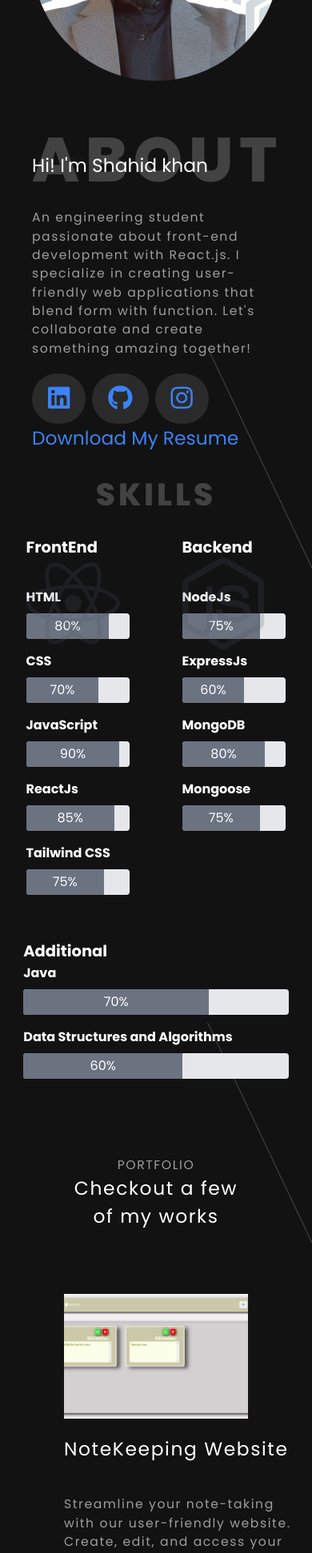
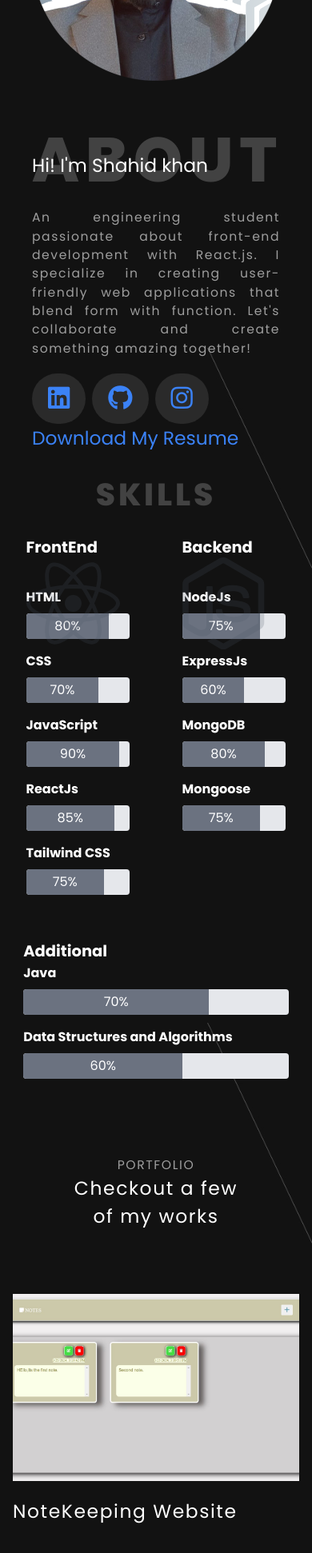
Before and after one commit to Shahid0301/PortfolioUpdated, a React (Vite) app: page / in a window 390 px wide. Shown: the part 1253-3195 px from the top of the page at 80% size. Built offline with nearby package versions, Linux system fonts and the light colour scheme.

Commit message:
Some Updation in mobile responsive

```diff
--- a/src/Components/About.jsx
+++ b/src/Components/About.jsx
@@ -31,7 +31,7 @@ function About() {
           <h1 className="text-[3vw] text-white mb-20 phone:mb-9 phone:text-[6vw]">
             Hi! I'm Shahid khan
           </h1>
-          <div className="text-[2vw] text-subheading w-[50vw] tracking-widest text-balance phone:w-full phone:text-[4vw]">
+          <div className="text-[2vw] text-subheading w-[50vw] tracking-widest text-justify phone:w-full phone:text-[4vw]">
             An engineering student passionate about front-end development with
             React.js. I specialize in creating user-friendly web applications
             that blend form with function. Let's collaborate and create
--- a/src/Components/ProjectSection.jsx
+++ b/src/Components/ProjectSection.jsx
@@ -15,14 +15,14 @@ function ProjectSection({ project }) {
       } phone:flex-col phone:mt-10`}
     >
       <motion.div
-        className="mx-20 relative group transition-opacity ease-in-out overflow-hidden"
+        className="mx-20 relative group transition-opacity ease-in-out overflow-hidden phone:mx-4"
           initial={initialAnimation1}
         whileInView={{ translateX: 0, opacity: 1 }}
         transition={{ duration: 1}}
       >
         <img
           src={`/Images/${project.image}.jpg`}
-          className="object-cover w-full h-[40vw] transition-transform duration-500 transform group-hover:scale-110 phone:w-[110vw]"
+          className="object-cover w-full h-[40vw] transition-transform duration-500 transform group-hover:scale-110 phone:h-[60vw]"
           alt="Notekeeping"
         />
         <div className="absolute inset-0 flex justify-center items-center bg-black/[0.3] invisible transition-all ease-in-out duration group-hover:visible">
@@ -34,13 +34,13 @@ function ProjectSection({ project }) {
         </div>
       </motion.div>
       <motion.div
-        className="flex flex-col mx-20 w-full text-balance text-wrap"
+        className="flex flex-col mx-20 w-full text-balance text-wrap phone:mx-4"
           initial={initialAnimation2}
         whileInView={{ translateX: 0, opacity: 1 }}
         transition={{ duration: 1 }}
       >
         <h1 className="text-white text-[6vw] phone:mt-5">{project.title}</h1>
-        <div className="w-3/4 text-subheading text-[1.5vw] my-10 phone:text-[4vw]">
+        <div className="w-3/4 text-subheading text-justify text-[1.5vw] my-10 phone:text-[4vw] phone:w-[90%]">
           {project.description}
         </div>
         <div className="text-white">
```
